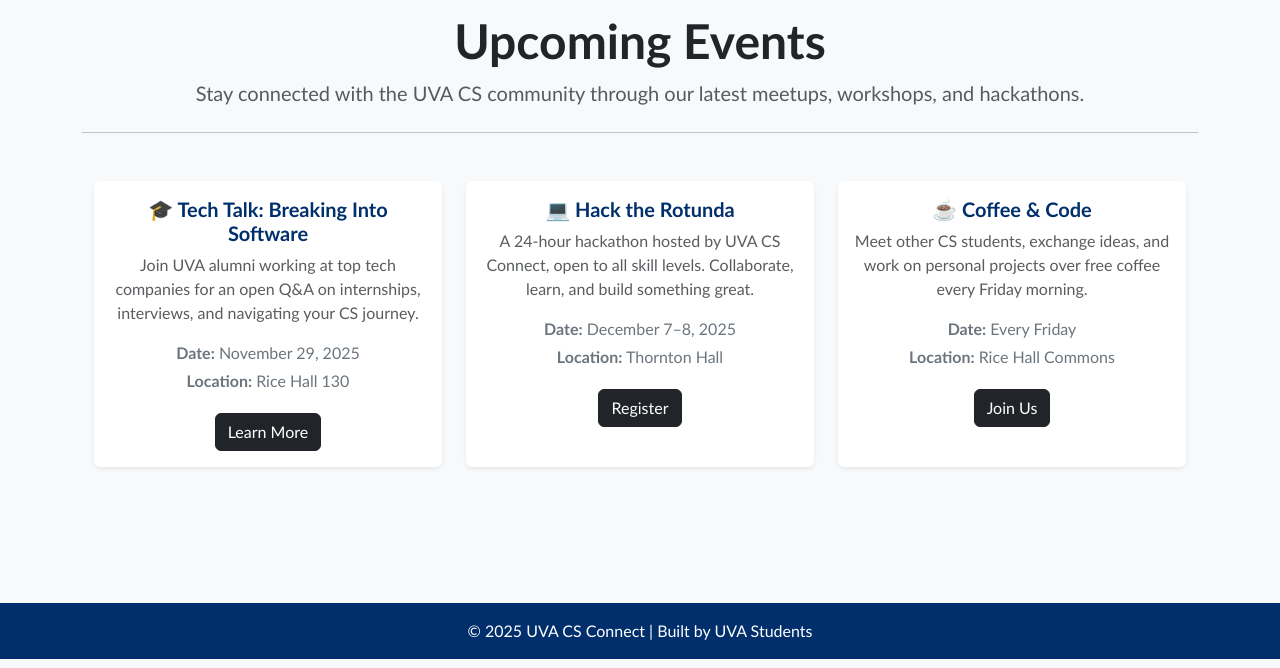
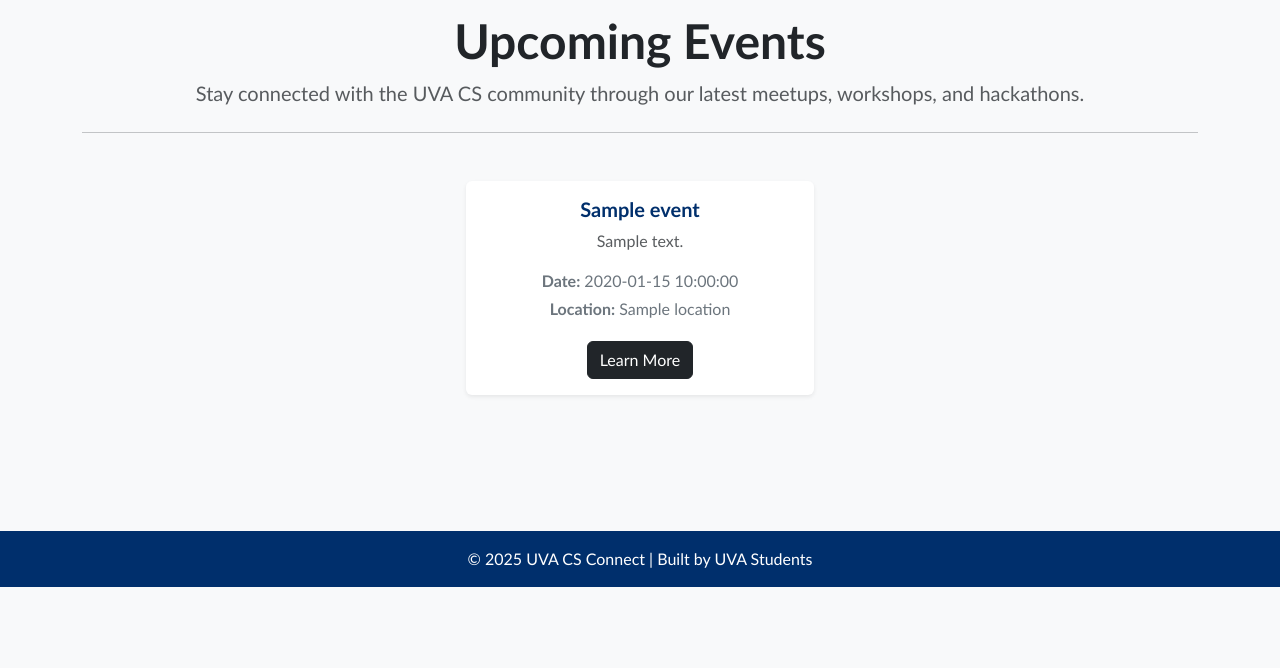
Before and after one commit to cbrooks-dev/uva-cs-connect, a Flask app: template app/templates/events.html in a window 1280 px wide. Shown: the part 132-800 px from the top of the page. Run offline with Flask 3, Linux system fonts and the light colour scheme; the template is opened without the code that fills it: most values are stand-ins (such as "Sample title", 1, 10 or a date in 2020).

Commit message:
Make event.html dynamic with event fetching

```diff
--- a/app/templates/events.html
+++ b/app/templates/events.html
@@ -1,55 +1,27 @@
 {% extends "base.html" %}
 
 {% block content %}
-<!-- Events Hero Section -->
 <section class="text-center mb-5">
     <h1 class="display-5 fw-bold text-dark">Upcoming Events</h1>
     <p class="lead text-muted">Stay connected with the UVA CS community through our latest meetups, workshops, and hackathons.</p>
     <hr class="my-4" />
 </section>
 
-<!-- Events List Section -->
 <div class="container">
     <div class="row justify-content-center">
-        <!-- Example Event Card -->
+        {% for event in events %}
         <div class="col-md-6 col-lg-4 mb-4">
             <div class="card h-100 shadow-sm border-0">
                 <div class="card-body text-center">
-                    <h5 class="card-title fw-bold" style="color: #002f6c;">🎓 Tech Talk: Breaking Into Software</h5>
-                    <p class="card-text text-muted">Join UVA alumni working at top tech companies for an open Q&A on internships, interviews, and navigating your CS journey.</p>
-                    <p class="text-secondary mb-1"><strong>Date:</strong> November 29, 2025</p>
-                    <p class="text-secondary mb-1"><strong>Location:</strong> Rice Hall 130</p>
-                    <a href="#" class="btn btn-dark mt-3">Learn More</a>
+                    <h5 class="card-title fw-bold" style="color: #002f6c;">{{ event.title }}</h5>
+                    <p class="card-text text-muted">{{ event.description }}</p>
+                    <p class="text-secondary mb-1"><strong>Date:</strong> {{ event.date }}</p>
+                    <p class="text-secondary mb-1"><strong>Location:</strong> {{ event.location }}</p>
+                    <a href="{{ event.link }}" class="btn btn-dark mt-3">Learn More</a>
                 </div>
             </div>
         </div>
-
-        <!-- Event 2 -->
-        <div class="col-md-6 col-lg-4 mb-4">
-            <div class="card h-100 shadow-sm border-0">
-                <div class="card-body text-center">
-                    <h5 class="card-title fw-bold" style="color: #002f6c;">💻 Hack the Rotunda</h5>
-                    <p class="card-text text-muted">A 24-hour hackathon hosted by UVA CS Connect, open to all skill levels. Collaborate, learn, and build something great.</p>
-                    <p class="text-secondary mb-1"><strong>Date:</strong> December 7–8, 2025</p>
-                    <p class="text-secondary mb-1"><strong>Location:</strong> Thornton Hall</p>
-                    <a href="#" class="btn btn-dark mt-3">Register</a>
-                </div>
-            </div>
-        </div>
-
-        <!-- Event 3 -->
-        <div class="col-md-6 col-lg-4 mb-4">
-            <div class="card h-100 shadow-sm border-0">
-                <div class="card-body text-center">
-                    <h5 class="card-title fw-bold" style="color: #002f6c;">☕ Coffee & Code</h5>
-                    <p class="card-text text-muted">Meet other CS students, exchange ideas, and work on personal projects over free coffee every Friday morning.</p>
-                    <p class="text-secondary mb-1"><strong>Date:</strong> Every Friday</p>
-                    <p class="text-secondary mb-1"><strong>Location:</strong> Rice Hall Commons</p>
-                    <a href="#" class="btn btn-dark mt-3">Join Us</a>
-                </div>
-            </div>
-        </div>
+        {% endfor %}
     </div>
 </div>
-
 {% endblock %}
```
Also changed, not shown: app/routes.py (+8 -2 lines).
